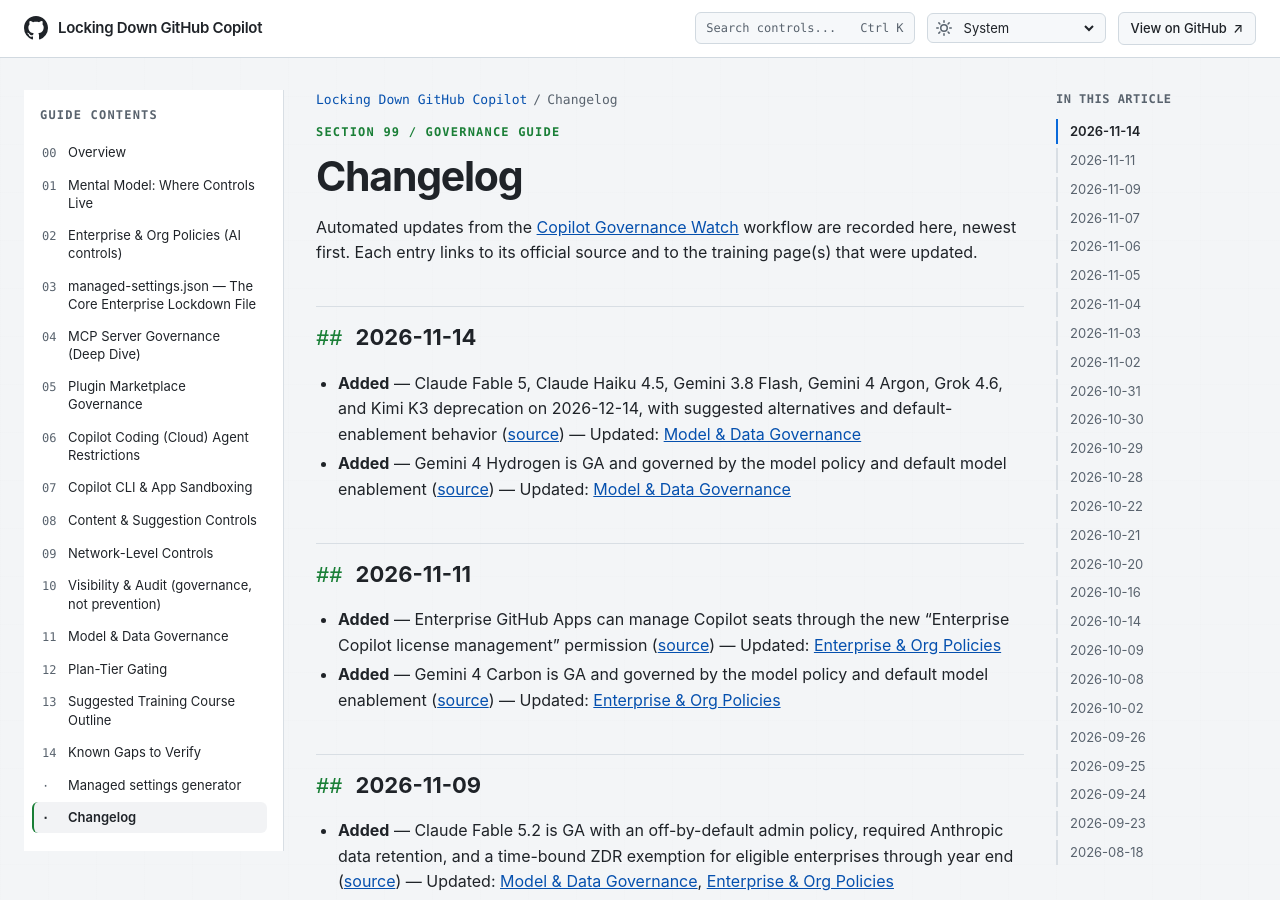
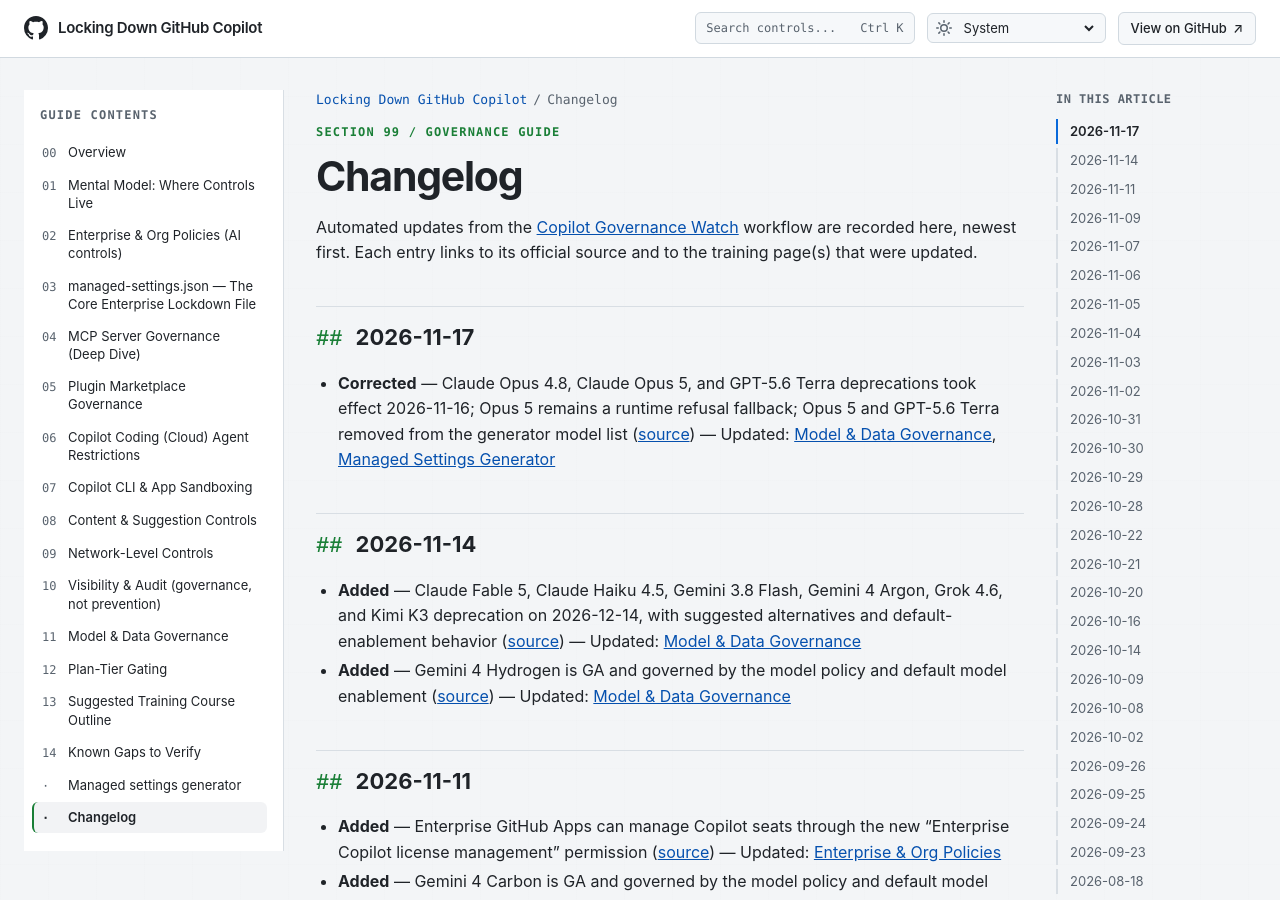
Before and after one commit to beardofedu/copilot-governance-training, a Jekyll site: the page built from docs/CHANGELOG.md, in a window 1280 px wide and 900 px high. Built offline with Jekyll 4.4.1, drawn with Linux system fonts in a browser that asks for light colours.

Commit message:
Update Copilot governance documentation

```diff
--- a/docs/assets/js/managed-settings.js
+++ b/docs/assets/js/managed-settings.js
@@ -13,15 +13,15 @@
     { id: 'support', title: '8. Support contact', help: 'Informational organization help URL for Copilot CLI. It does not configure a support service or affect policy enforcement.' }
   ];
   var fields = [];
-  // Source: https://docs.github.com/en/copilot/reference/ai-models/supported-models and https://docs.github.com/en/copilot/reference/copilot-cli-reference/cli-command-reference (reviewed 2026-11-05).
+  // Source: https://docs.github.com/en/copilot/reference/ai-models/supported-models and https://docs.github.com/en/copilot/reference/copilot-cli-reference/cli-command-reference (reviewed 2026-11-17).
   var modelCatalog = [
     { provider: 'Automatic', models: [['auto', 'Auto (automatic model selection)'], ['fusion', 'Fusion (model routing; see fusionTier)']] },
     { provider: 'OpenAI', models: [['gpt-5.3-codex', 'GPT-5.3-Codex'],
-      ['gpt-5.6-luna', 'GPT-5.6 Luna'], ['gpt-5.6-sol', 'GPT-5.6 Sol'], ['gpt-5.6-terra', 'GPT-5.6 Terra'],
+      ['gpt-5.6-luna', 'GPT-5.6 Luna'], ['gpt-5.6-sol', 'GPT-5.6 Sol'],
       ['gpt-6-astra', 'GPT-6 Astra'], ['gpt-6-luna', 'GPT-6 Luna'], ['gpt-6-sol', 'GPT-6 Sol'],
       ['gpt-6.1-sol', 'GPT-6.1 Sol'], ['gpt-6.1-terra', 'GPT-6.1 Terra']] },
     { provider: 'Anthropic', models: [['claude-haiku-4.5', 'Claude Haiku 4.5'], ['claude-haiku-5.5', 'Claude Haiku 5.5'],
-      ['claude-opus-5', 'Claude Opus 5'], ['claude-opus-5.5', 'Claude Opus 5.5'], ['claude-sonnet-4.6', 'Claude Sonnet 4.6'],
+      ['claude-opus-5.5', 'Claude Opus 5.5'], ['claude-sonnet-4.6', 'Claude Sonnet 4.6'],
       ['claude-sonnet-5', 'Claude Sonnet 5'], ['claude-sonnet-5.5', 'Claude Sonnet 5.5']] },
     { provider: 'Google', models: [['gemini-3.8-flash', 'Gemini 3.8 Flash'], ['gemini-4-argon', 'Gemini 4 Argon']] },
     { provider: 'Microsoft', models: [['mai-code-1.1-flash', 'MAI-Code-1.1-Flash']] },
--- a/docs/sections/managed-settings-generator.md
+++ b/docs/sections/managed-settings-generator.md
@@ -4,7 +4,7 @@ title: "Managed settings generator"
 description: "Build enterprise managed-settings.json with a step-by-step setup wizard that explains each setting, plus copy-ready JSON."
 nav_order: 90
 permalink: /sections/managed-settings-generator/
-last_reviewed: 2026-11-05
+last_reviewed: 2026-11-17
 wide_content: true
 ---
 
--- a/docs/sections/model-data-governance.md
+++ b/docs/sections/model-data-governance.md
@@ -13,7 +13,7 @@ last_reviewed: 2026-11-15
 
 - Enterprise/org **Models** tab controls which models are selectable (cost implications for non-default models); enterprise policy overrides org choice.
 - **Model policy REST API (GA)** — `GET`/`PATCH` endpoints manage Copilot model policies at four levels: enterprise (`/enterprises/{enterprise}/copilot/model-policies`), enterprise teams (`/enterprises/{enterprise}/teams/{team_slug}/copilot/model-policies`), enterprise apps (`/enterprises/{enterprise}/copilot/apps/model-policies`), and organization (`/orgs/{org}/copilot/model-policies`). Enterprise policies can delegate model control to organizations (organization mode) or to teams and apps (enterprise teams mode) ([changelog](https://github.blog/changelog/2026-10-19-copilot-model-policy-api-for-enterprise-orgs-and-teams/)).
-- **Scheduled model deprecations (2026-11-16)** — Claude Opus 4.8 (suggested alternative Claude Opus 5.5; remains available to individual subscribers on annual plans), Claude Opus 5 (Claude Opus 5.5), and GPT-5.6 Terra (GPT-6.1 Sol or GPT-6 Luna) are removed from all Copilot experiences. Under default model enablement the alternatives are enabled automatically for Copilot Business and Enterprise unless an admin turned off the global default or explicitly disabled the model; if the global default is off, enable the alternatives through model policies. No action is needed to remove deprecated models ([changelog](https://github.blog/changelog/2026-10-15-upcoming-deprecation-of-selected-github-copilot-models-in-mid-november/)).
+- **Model deprecations (effective 2026-11-16)** — now in effect. Claude Opus 5 was removed from the model picker but remains available for runtime refusal fallback through existing authorized access, and existing enterprise model policies continue to apply ([changelog](https://github.blog/changelog/2026-11-16-github-copilot-models-deprecated-on-november-16-2026)). Details: Claude Opus 4.8 (suggested alternative Claude Opus 5.5; remains available to individual subscribers on annual plans), Claude Opus 5 (Claude Opus 5.5), and GPT-5.6 Terra (GPT-6.1 Sol or GPT-6 Luna) are removed from all Copilot experiences. Under default model enablement the alternatives are enabled automatically for Copilot Business and Enterprise unless an admin turned off the global default or explicitly disabled the model; if the global default is off, enable the alternatives through model policies. No action is needed to remove deprecated models ([changelog](https://github.blog/changelog/2026-10-15-upcoming-deprecation-of-selected-github-copilot-models-in-mid-november/)).
 - **GPT-6.1 Terra (GA, Oct 26, 2026)** — Available across Copilot Pro, Pro+, Max, Business, and Enterprise, including CLI, cloud agent, mobile, and IDE clients as rollout completes. Business and Enterprise administrators can manage access through model policies; default model enablement automatically enables it unless the administrator disabled that default or the model itself. Usage-based requests are billed at provider list pricing ([changelog](https://github.blog/changelog/2026-10-26-gpt-6-1-terra-in-github-copilot/)).
 - **Scheduled model deprecations (2026-12-14)** — Claude Fable 5 (suggested alternative Claude Fable 5.2), Claude Haiku 4.5 (Claude Haiku 5.5; remains available to individual subscribers on annual plans), Gemini 3.8 Flash (Gemini 4 Hydrogen), Gemini 4 Argon (Gemini 4 Carbon), Grok 4.6 (Grok 4.7), and Kimi K3 (alternative to be announced) are removed from all Copilot experiences. Default model enablement automatically enables alternatives for Copilot Business and Enterprise unless the global default is off or the model was explicitly disabled; otherwise enable them through model policies. Exception: administrators must explicitly enable the separate Claude Fable 5.2 policy, which is off by default; default model enablement does not enable it. Model availability is also subject to applicable data-residency and FedRAMP restrictions. No action is needed to remove deprecated models ([changelog](https://github.blog/changelog/2026-11-13-upcoming-deprecation-of-selected-github-copilot-models-in-december)).
 - **Gemini 4 Hydrogen (GA, Nov 13, 2026)** — available to Copilot Pro, Pro+, Max, Business, and Enterprise, subject to applicable data-residency and FedRAMP restrictions. Business and Enterprise administrators manage access through its model policy; under default model enablement it is enabled automatically unless the global default is off or the model is explicitly disabled ([changelog](https://github.blog/changelog/2026-11-13-gemini-4-hydrogen-in-github-copilot)).
```
Also changed, not shown: docs/CHANGELOG.md.
